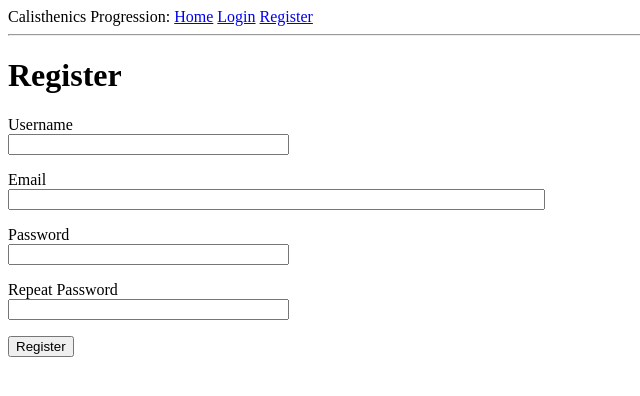
After one commit to kguelseven/calisthenics_progression, a Flask app: page /register in a window 1280 px wide. The commit adds this page. Shown: the top 396 px of the page, without its empty margins (0-640 px from the left). Run offline with Flask 2, Linux system fonts and the light colour scheme.

Commit message:
register

```diff
--- a/app/forms.py
+++ b/app/forms.py
@@ -1,9 +1,28 @@
 from flask_wtf import FlaskForm
 from wtforms import StringField, PasswordField, BooleanField, SubmitField
-from wtforms.validators import DataRequired
+from wtforms.validators import DataRequired, ValidationError, Email, EqualTo
+from app.models import User
 
 class LoginForm(FlaskForm):
     username = StringField('Username', validators=[DataRequired()])
     password = PasswordField('Password', validators=[DataRequired()])
     remember_me = BooleanField('Remember Me')
     submit = SubmitField('Submit')
+
+
+class RegistrationForm(FlaskForm):
+    username = StringField('Username', validators=[DataRequired()])
+    email = StringField('Email', validators=[DataRequired(), Email()])
+    password = PasswordField('Password', validators=[DataRequired()])
+    repeat_password = PasswordField('Repeat Password', validators=[DataRequired(), EqualTo('password')])
+    submit = SubmitField('Register')
+
+    def validate_username(self, username):
+        user = User.query.filter_by(username=username.data) .first()
+        if user is not None:
+            raise ValidationError('Please use a different username')
+
+    def validate_email(self, email):
+        user = User.query.filter_by(email=email.data) .first()
+        if user is not None:
+            raise ValidationError('Please use a different email adress.')
--- a/app/models.py
+++ b/app/models.py
@@ -1,4 +1,4 @@
-from app import dba, login
+from app import db, login
 from datetime import datetime
 from werkzeug.security import generate_password_hash, check_password_hash
 from flask_login import UserMixin
@@ -22,7 +22,7 @@ class User(UserMixin, db.Model):
         return check_password_hash(self.password_hash, password)
 
 # Load user for session
-@login.user.loader
+@login.user_loader
 def load_user(id):
     return User.query.get(int(id))
 
--- a/app/routes.py
+++ b/app/routes.py
@@ -1,8 +1,8 @@
 from flask import render_template, flash, redirect, url_for, request
-from flask_login import current_user, login_user, logout_user
+from flask_login import current_user, login_user, logout_user, login_required
 from werkzeug.urls import url_parse
-from app import app
-from app.forms import LoginForm
+from app import app, db
+from app.forms import LoginForm, RegistrationForm
 from app.models import User
 
 
@@ -10,12 +10,23 @@ from app.models import User
 @app.route("/index")
 @login_required
 def index():
+    workouts = [
+        {
+            'athlet': {'username': 'Richi'},
+            'title': 'Workout 1'
+        },
+        {
+            'athlet': {'username': 'Ali'},
+            'title': 'Workout 2'
+        }
+    ]
     return render_template('index.html', title='Home', workouts=workouts)
+
 
 @app.route("/login", methods=['GET', 'POST'])
 def login():
     if current_user.is_authenticated:
-        return(url_for('index'))
+        return redirect(url_for('index'))
     form = LoginForm()
     if form.validate_on_submit():
         user = User.query.filter_by(username=form.username.data) .first()
@@ -27,10 +38,25 @@ def login():
         if not next_page or url_parse(next_page).netloc != '':
             next_page = url_for('index')
         return redirect(next_page)
-        return redirect(url_for('index'))
     return render_template('login.html', title='Sign In', form=form)
 
-    @app.route('/logout')
-    def logout():
-        logout_user()
+
+@app.route("/register", methods=['GET', 'POST'])
+def register():
+    if current_user.is_authenticated:
         return redirect(url_for('index'))
+    form = RegistrationForm()
+    if form.validate_on_submit():
+        user = User(username=form.username.data, email=form.email.data)
+        user.set_password(form.password.data)
+        db.session.add(user)
+        db.session.commit()
+        flash('Congratulations, you are now a registered user!')
+        return redirect(url_for('login'))
+    return render_template('register.html', title='Register', form=form)
+
+
+@app.route("/logout")
+def logout():
+    logout_user()
+    return redirect(url_for('index'))
--- a/app/templates/base.html
+++ b/app/templates/base.html
@@ -8,11 +8,12 @@
     </head>
     <body>
         <div>Calisthenics Progression:
-            <a href="{{ url_for('index')}}">Home</a>
+            <a href="{{ url_for('index') }}">Home</a>
             {% if current_user.is_anonymous %}
-            <a href="{{ url_for('login')}}">Login</a>
+            <a href="{{ url_for('login') }}">Login</a>
+            <a href="{{ url_for('register') }}">Register</a>
             {% else %}
-            <a href="{{ url_for('logout')}}">Logout</a>
+            <a href="{{ url_for('logout') }}">Logout</a>
             {% endif %}
         </div>
         <hr>
--- a/app/templates/index.html
+++ b/app/templates/index.html
@@ -2,7 +2,7 @@
 
 {% block content %}
     <h1>Hi {{ current_user.username }}</h1>
-    {% for workouts in workouts %}
-    <div><p>{{ workouts.athlet.username }} completed: <b>{{ workouts.title}}</b></p></div>
+    {% for workout in workouts %}
+    <div><p>{{ workout.athlet.username }} completed: <b>{{ workout.title}}</b></p></div>
     {% endfor %}
 {% endblock %}
--- a/app/templates/login.html
+++ b/app/templates/login.html
@@ -21,4 +21,5 @@
             <p>{{ form.remember_me() }} {{ form.remember_me.label }}</p>
             <p>{{ form.submit() }}</p>
         </form>
+        <p>New User? <a href="{{ url_for('register') }}">Click to Register</a></p>
 {% endblock %}
--- /dev/null
+++ b/app/templates/register.html
@@ -0,0 +1,37 @@
+{% extends "base.html" %}
+
+{% block content %}
+    <h1>Register</h1>
+    <form action="" method="post">
+        {{ form.hidden_tag() }}
+        <p>
+            {{ form.username.label }}<br>
+            {{ form.username(size=32) }}<br>
+            {% for error in form.username.errors %}
+            <span style="color: red;">[{{ error }}]</span>
+            {% endfor %}
+        </p>
+        <p>
+            {{ form.email.label }}<br>
+            {{ form.email(size=64) }}<br>
+            {% for error in form.email.errors %}
+            <span style="color: red;">[{{ error }}]</span>
+            {% endfor %}
+        </p>
+        <p>
+            {{ form.password.label }}<br>
+            {{ form.password(size=32) }}<br>
+            {% for error in form.password.errors %}
+            <span style="color: red;">[{{ error }}]</span>
+            {% endfor %}
+        </p>
+        <p>
+            {{ form.repeat_password.label }}<br>
+            {{ form.repeat_password(size=32) }}<br>
+            {% for error in form.repeat_password.errors %}
+            <span style="color: red;">[{{ error }}]</span>
+            {% endfor %}
+        </p>
+        <p>{{ form.submit() }}</p>
+    </form>
+{% endblock %}
--- a/requirements.txt
+++ b/requirements.txt
@@ -1,4 +1,5 @@
 alembic==1.0.6
+autopep8==1.4.3
 Click==7.0
 Flask==1.0.2
 Flask-Login==0.4.1
@@ -9,6 +10,7 @@ itsdangerous==1.1.0
 Jinja2==2.10
 Mako==1.0.7
 MarkupSafe==1.1.0
+pycodestyle==2.4.0
 python-dateutil==2.7.5
 python-editor==1.0.3
 six==1.12.0
```
Also changed, not shown: app.db.
